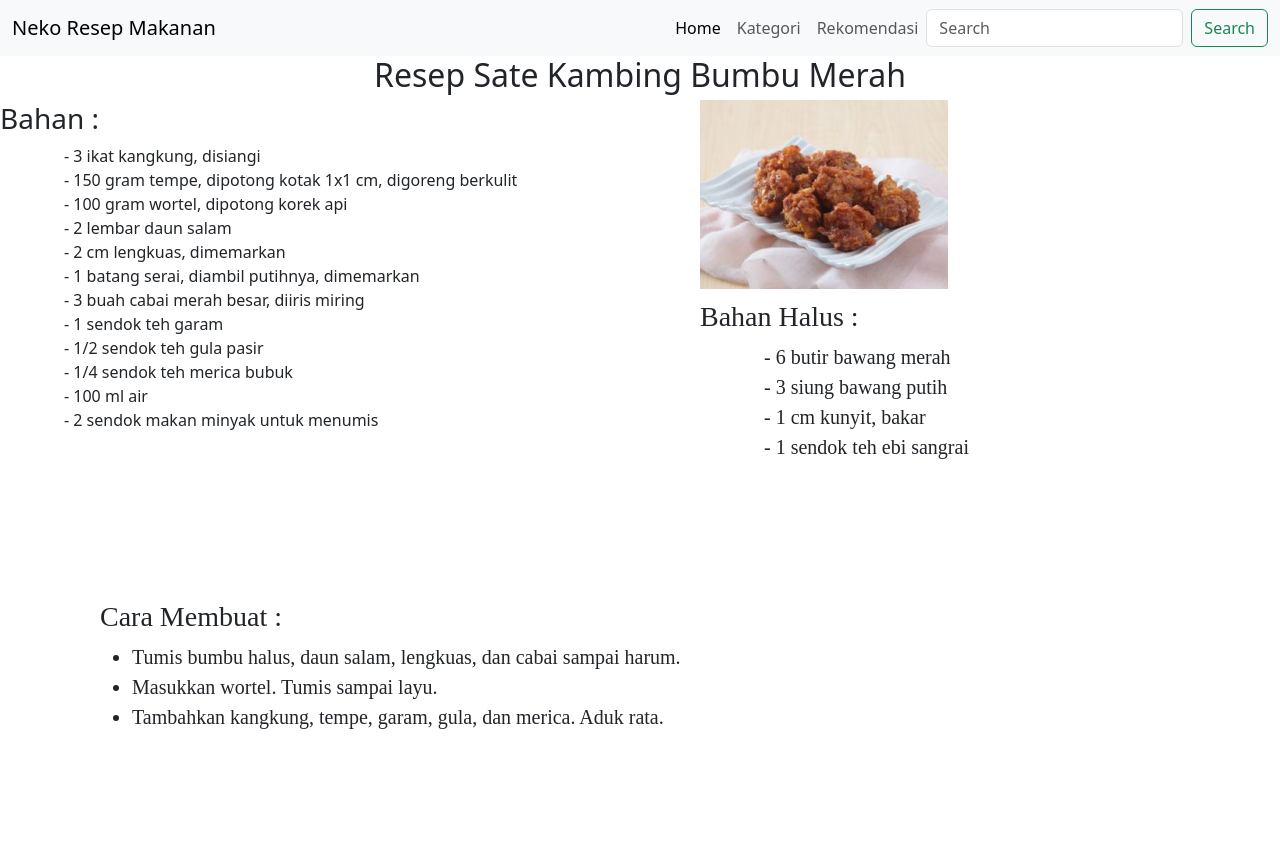
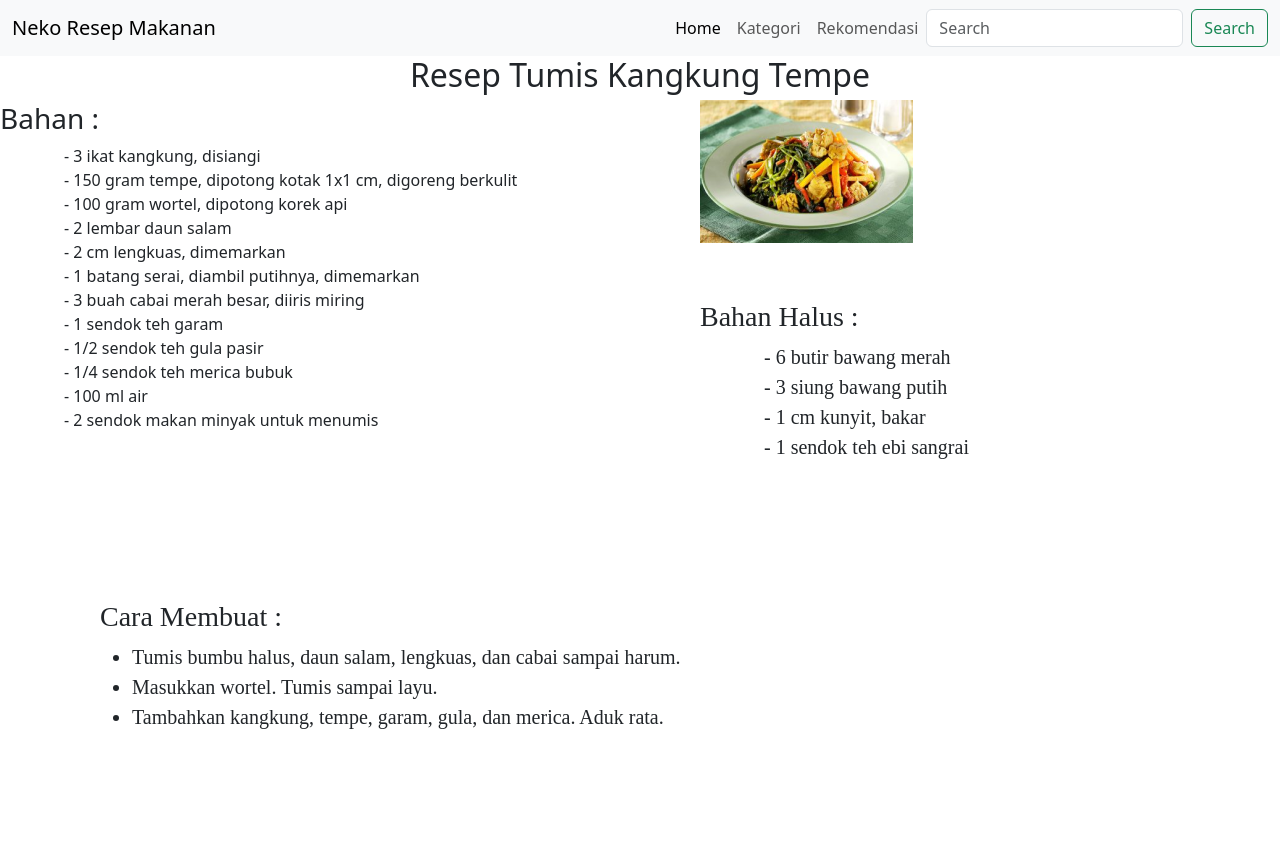
Before and after one commit to Sinaga1702/ResepMakanan, a plain HTML site: page resep8.html in a window 1280 px wide. Drawn offline with nearby package versions, Linux system fonts and the light colour scheme.

Commit message:
Update resep8.html

```diff
--- a/resep8.html
+++ b/resep8.html
@@ -36,7 +36,7 @@
 
 <!-- Resep -->
     <div class="h text-center">
-    <h2>Resep Sate Kambing Bumbu Merah</h2>
+    <h2>Resep Tumis Kangkung Tempe</h2>
     </div>
     <div class="text1">
     <h3>Bahan :</h3>
@@ -56,7 +56,7 @@
     </ul>
     </div>
     <div class="gambar">
-    <img src="./image/image 17.png" alt="">
+    <img src="./image/image 19.png" alt="">
     </div>
     <div class="text2">
         <h3>Bahan Halus :</h3>
```
